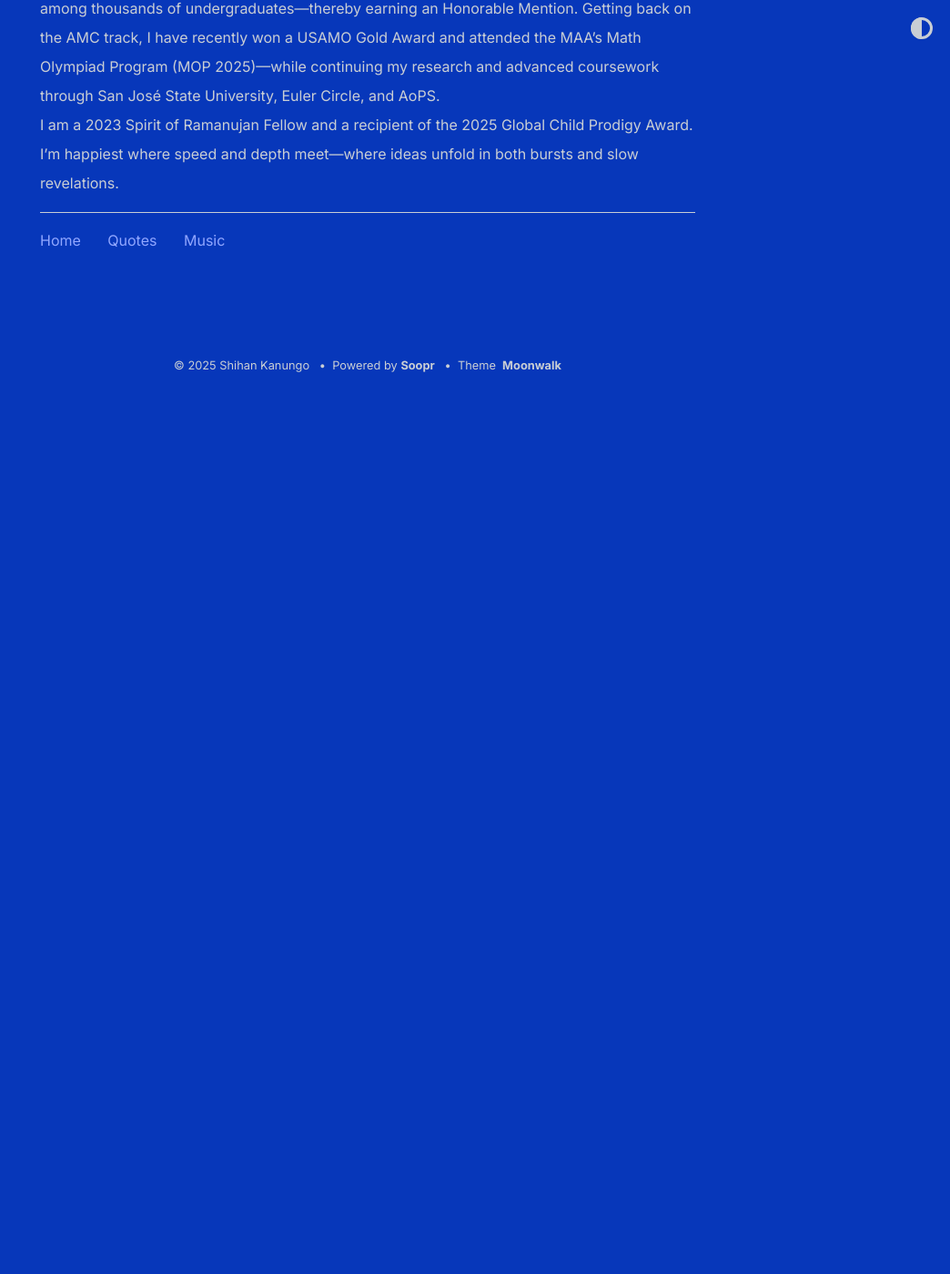
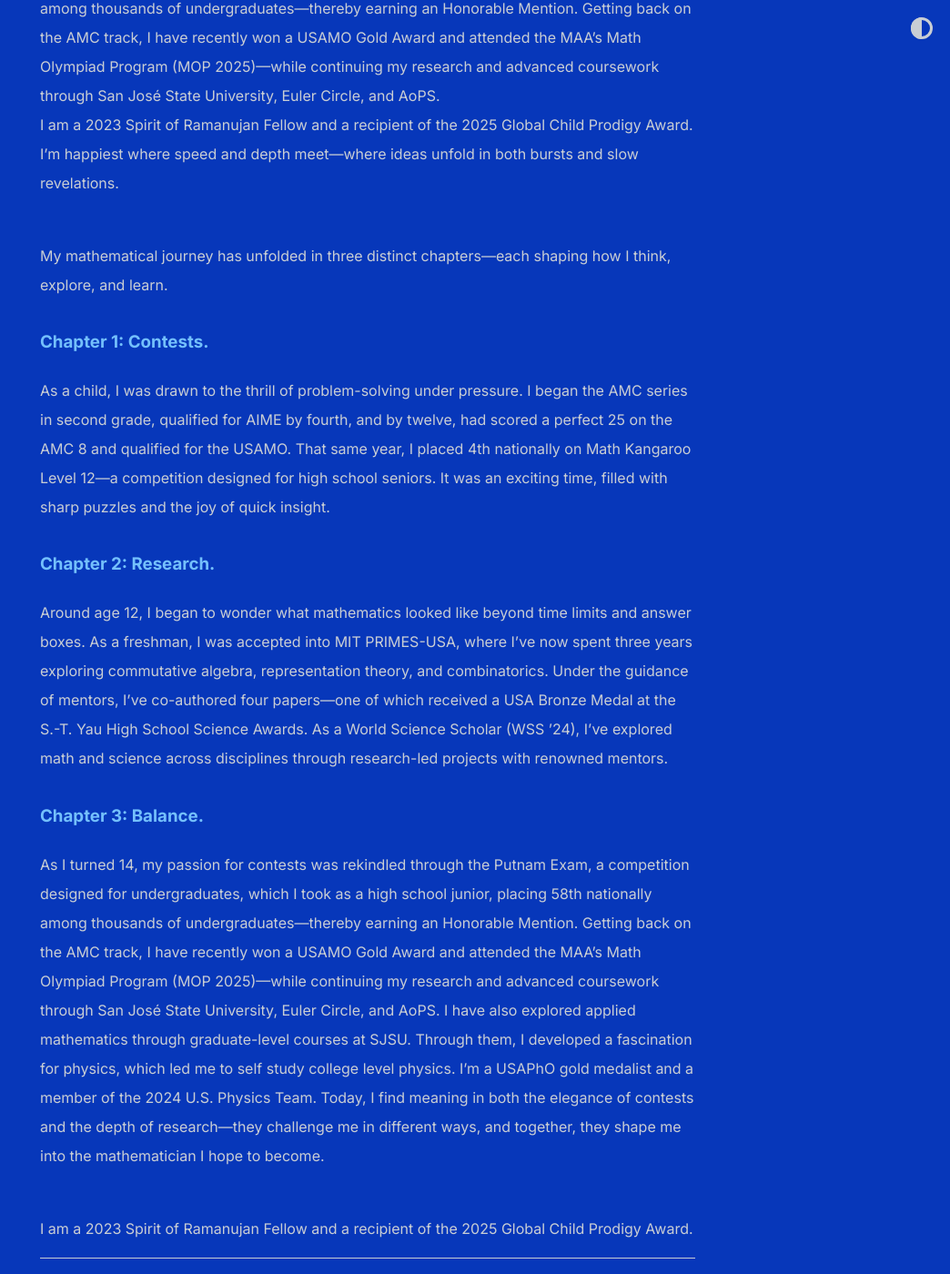
Before and after one commit to shihankanungo/shihankanungo.github.io, a Jekyll site: the page built from math.md, in a window 1280 px wide and 1400 px high, scrolled down 911 px. Shown: the whole window at 91% size, without its empty margins (236-1280 px from the left). Built offline with Jekyll 4.4.1, drawn with Linux system fonts in a browser that asks for light colours; before the commit the page ends 1339 px from its top, so only the background shows below that.

Commit message:
Update math.md

```diff
--- a/math.md
+++ b/math.md
@@ -19,3 +19,18 @@ under the guidance of world-renowned researchers.
 As I turned 14, my passion for contests was rekindled through the Putnam Exam, a competition designed for undergraduates, which I took as a high school junior, placing 58th nationally among thousands of undergraduates&mdash;thereby earning an Honorable Mention. Getting back on the AMC track, I have recently won a USAMO Gold Award and attended the MAA’s Math Olympiad Program (MOP 2025)&mdash;while continuing my research and advanced coursework through San José State University, Euler Circle, and AoPS.
 <br>
 I am a 2023 Spirit of Ramanujan Fellow and a recipient of the 2025 Global Child Prodigy Award. I’m happiest where speed and depth meet&mdash;where ideas unfold in both bursts and slow revelations.
+
+<br>
+My mathematical journey has unfolded in three distinct chapters&mdash;each shaping how I think, explore, and learn.
+
+### Chapter 1: Contests.
+As a child, I was drawn to the thrill of problem-solving under pressure. I began the AMC series in second grade, qualified for AIME by fourth, and by twelve, had scored a perfect 25 on the AMC 8 and qualified for the USAMO. That same year, I placed 4th nationally on Math Kangaroo Level 12—a competition designed for high school seniors. It was an exciting time, filled with sharp puzzles and the joy of quick insight.
+
+### Chapter 2: Research.
+Around age 12, I began to wonder what mathematics looked like beyond time limits and answer boxes. As a freshman, I was accepted into MIT PRIMES-USA, where I’ve now spent three years exploring commutative algebra, representation theory, and combinatorics. Under the guidance of mentors, I’ve co-authored four papers—one of which received a USA Bronze Medal at the S.-T. Yau High School Science Awards. As a World Science Scholar (WSS ’24), I’ve explored math and science across disciplines through research-led projects with renowned mentors.
+
+### Chapter 3: Balance.
+As I turned 14, my passion for contests was rekindled through the Putnam Exam, a competition designed for undergraduates, which I took as a high school junior, placing 58th nationally among thousands of undergraduates&mdash;thereby earning an Honorable Mention. Getting back on the AMC track, I have recently won a USAMO Gold Award and attended the MAA’s Math Olympiad Program (MOP 2025)&mdash;while continuing my research and advanced coursework through San José State University, Euler Circle, and AoPS. I have also explored applied mathematics through graduate-level courses at SJSU. Through them, I developed a fascination for physics, which led me to self study college level physics. I’m a USAPhO gold medalist and a member of the 2024 U.S. Physics Team. Today, I find meaning in both the elegance of contests and the depth of research&mdash;they challenge me in different ways, and together, they shape me into the mathematician I hope to become.
+
+<br>
+I am a 2023 Spirit of Ramanujan Fellow and a recipient of the 2025 Global Child Prodigy Award.
```
